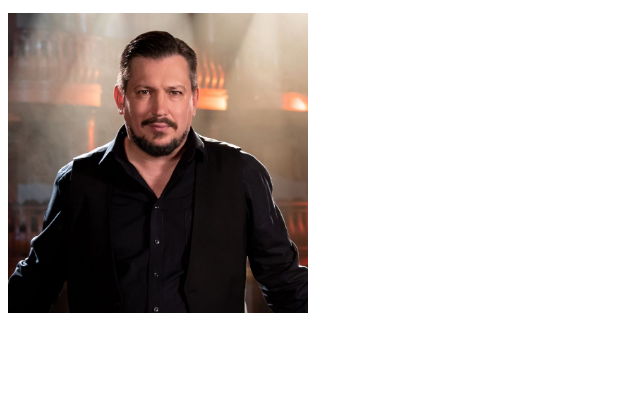
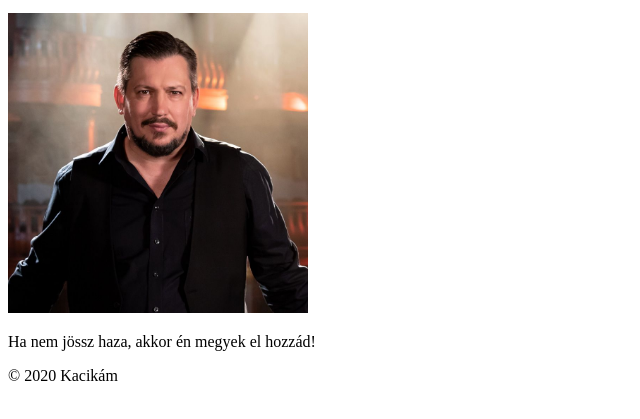
Before and after one commit to zetenyszabo/Kaci, a plain HTML site: page index.html in a window 1280 px wide. Shown: the part 101-520 px from the top of the page, without its empty margins (0-640 px from the left). Drawn offline with Linux system fonts and the light colour scheme.

Commit message:
Update index.html

```diff
--- a/index.html
+++ b/index.html
@@ -10,5 +10,14 @@
     <h1>Kac kac kaci</h1>
     <p>Huzzál már haza, beteg vagy!</p>
     <img style="width: 300px;" src="Kacc1.png" alt=""> <img src="kacc2" alt="">
+        <p>Ha nem jössz haza, akkor én megyek el hozzád!</p>
+
+
+
+    <footer>
+        <p>© 2020 Kacikám</p>
+
+
+    </footer>
 </body>
 </html>
```
